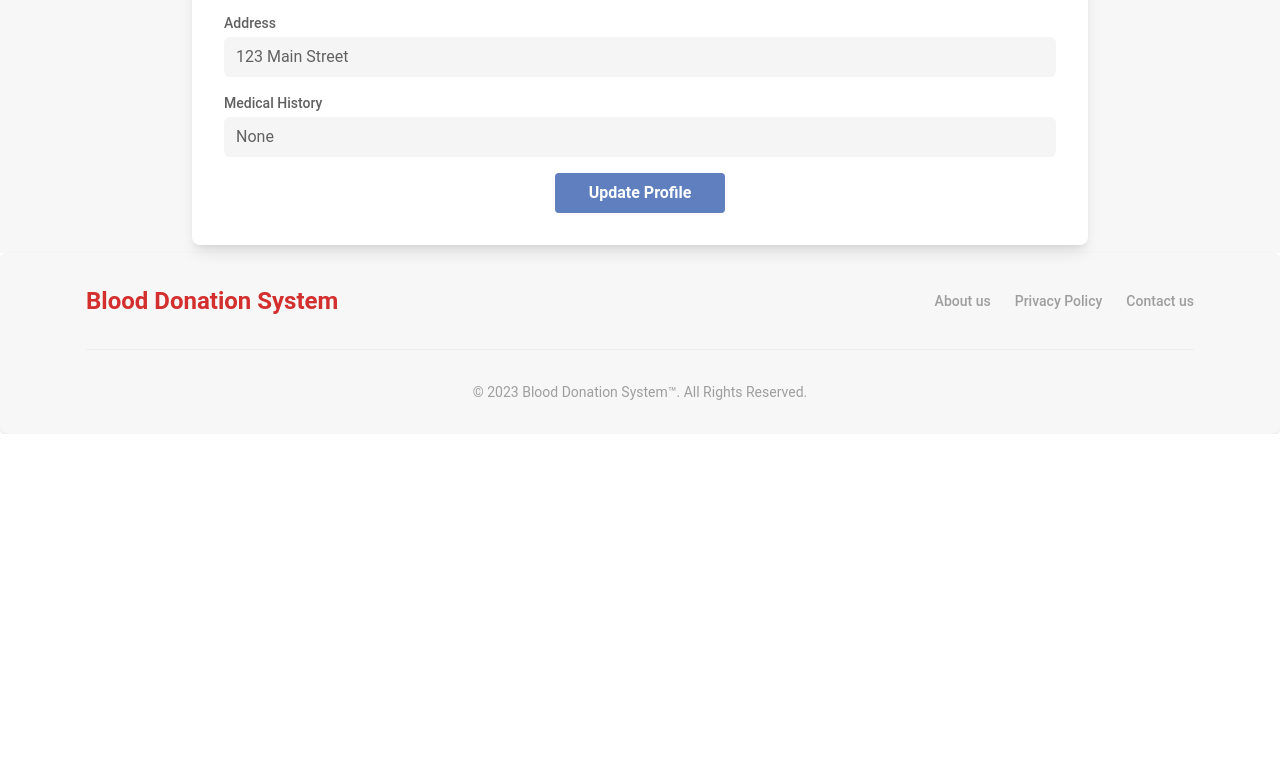
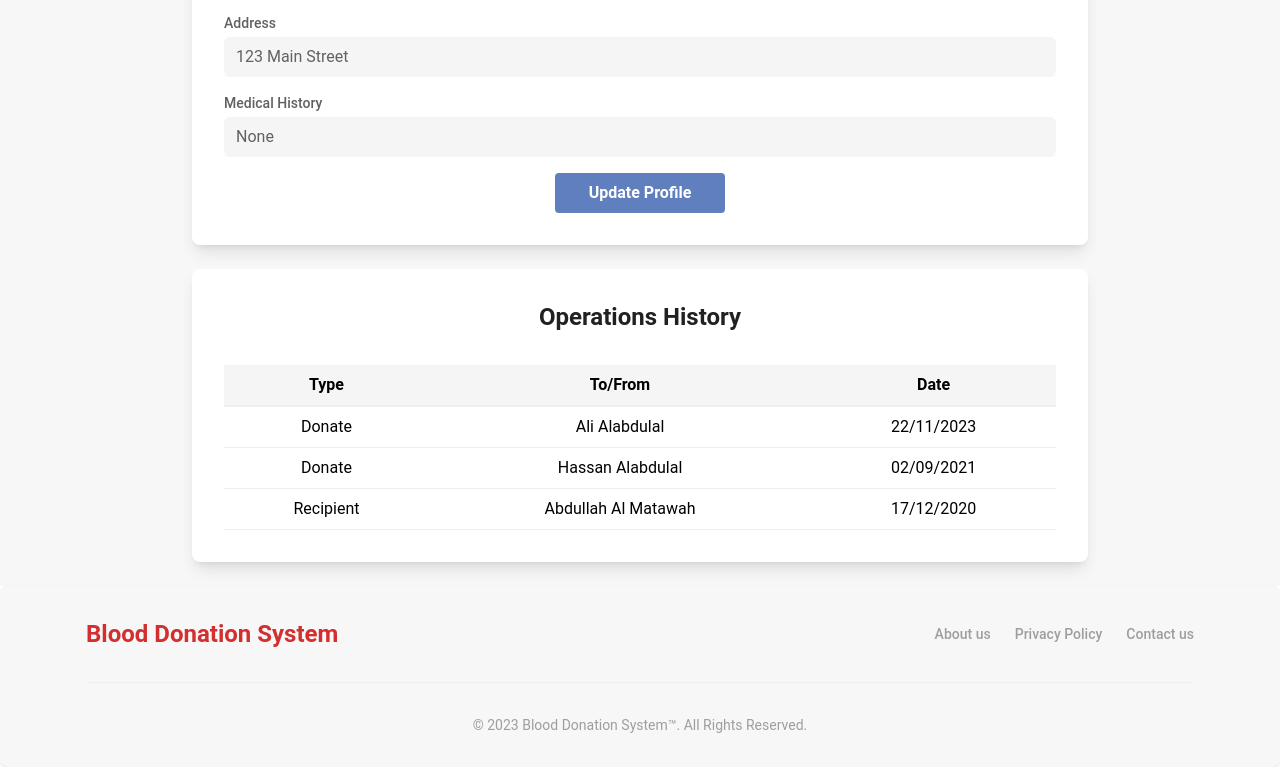
Before and after one commit to NawafSD/BloodDonationSystem, an Astro site: page /ShowProfilePage in a window 1280 px wide. Shown: the part 547-1314 px from the top of the page. Before the commit the page ends 981 px from the top, so only its background shows below. Built offline with nearby package versions, Linux system fonts and the light colour scheme; Astro itself is replaced by a stand-in of ours.

Commit message:
Edit OperationsHistory and show profile page

```diff
--- /dev/null
+++ b/src/components/OperationsHistory.tsx
@@ -0,0 +1,41 @@
+import React, { useState, useEffect } from 'react';
+
+export default function OperationsHistory() {
+  const sampleDataFromBackend = [
+    { type: 'Donate', toFrom: 'Ali Alabdulal', date: '22/11/2023' },
+    { type: 'Donate', toFrom: 'Hassan Alabdulal', date: '02/09/2021' },
+    { type: 'Recipient', toFrom: 'Abdullah Al Matawah', date: '17/12/2020' },
+  ];
+
+  const [operations, setOperations] = useState([]);
+
+  useEffect(() => {
+    // Here you would fetch the data from the backend
+    // For now, we'll use the sample data
+    setOperations(sampleDataFromBackend);
+  }, []);
+
+  return (
+    <div className="w-full max-w-4xl bg-white rounded-lg shadow-lg overflow-hidden flex flex-col items-center p-8 space-y-8 m-6">
+      <h1 className="text-2xl font-semibold text-gray-900">Operations History</h1>
+      <table className="w-full text-left">
+        <thead>
+          <tr>
+            <th className="px-4 py-2 border-b-2 border-gray-200 bg-gray-100 text-center">Type</th>
+            <th className="px-4 py-2 border-b-2 border-gray-200 bg-gray-100 text-center">To/From</th>
+            <th className="px-4 py-2 border-b-2 border-gray-200 bg-gray-100 text-center">Date</th>
+          </tr>
+        </thead>
+        <tbody>
+          {operations.map((operation, index) => (
+            <tr key={index}>
+              <td className="px-4 py-2 border-b border-gray-200 text-center">{operation.type}</td>
+              <td className="px-4 py-2 border-b border-gray-200 text-center">{operation.toFrom}</td>
+              <td className="px-4 py-2 border-b border-gray-200 text-center">{operation.date}</td>
+            </tr>
+          ))}
+        </tbody>
+      </table>
+    </div>
+  );
+}
--- a/src/components/ShowProfile.tsx
+++ b/src/components/ShowProfile.tsx
@@ -1,4 +1,5 @@
 import React, { useState, useEffect } from 'react';
+import OperationsHistory from '../components/OperationsHistory';
 
 export default function ShowProfile() {
   // Example user profile data
@@ -146,7 +147,9 @@ export default function ShowProfile() {
         </div>
       </div>
 
-
+      <div className="w-full flex items-center justify-center">
+        <OperationsHistory />
+        </div>
     </div>
   );
 }
```
